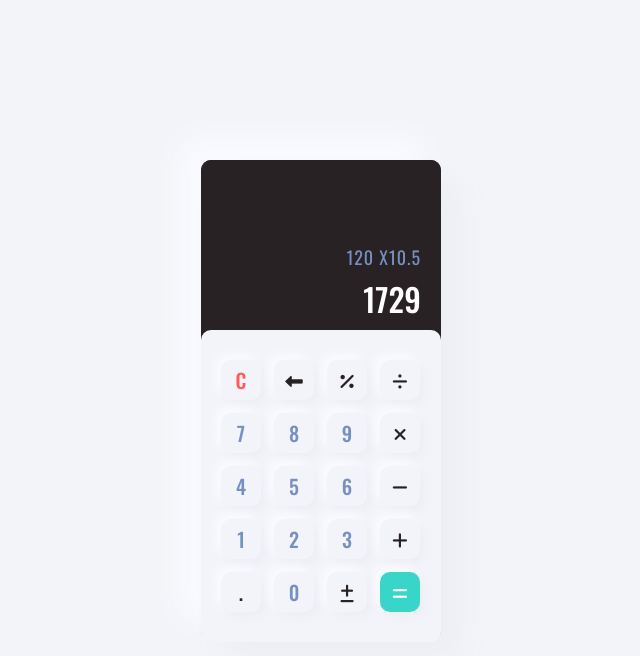
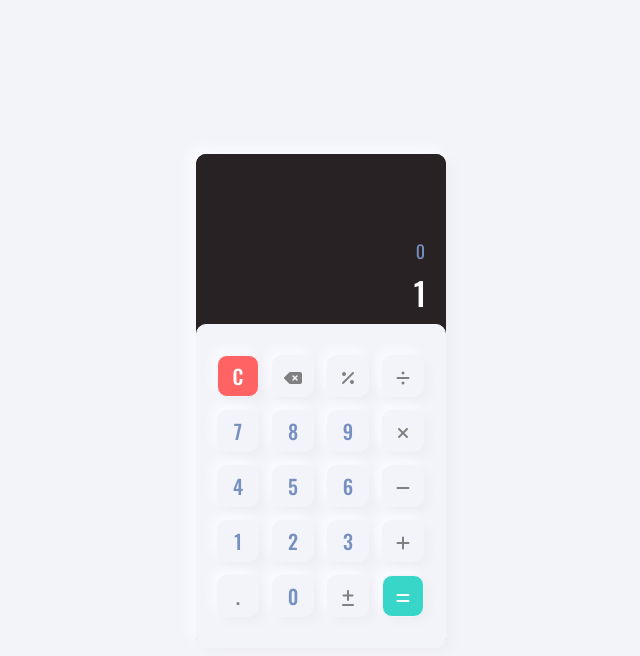
Before and after one commit to KhalidSaifullahFuad/calculator-with-js, a plain HTML site: page index.html in a window 1280 px wide. Shown: the whole page, without its empty margins (319-959 px from the left). Drawn offline with nearby package versions, Linux system fonts and the light colour scheme.

Commit message:
💄 Updated styles

```diff
--- a/index.html
+++ b/index.html
@@ -10,32 +10,33 @@
 <body>
     <div class="calculator">
         <div class="display">
-            <div class="expression">120<span> X</span>10.5</div>
-            <div class="result">1729</div>
+            <div class="expression">0</div>
+            <div class="result">1</div>
         </div>
         <div class="btn-grid">
             <div class="btn btn-clear">C</div>
-            <div class="btn btn-backspace"><span class="fas fa-long-arrow-alt-left fa-sm"></span></div>
-            <div class="btn"><span class="fas fa-percent fa-sm"></span></div>
-            <div class="btn"><span class="fas fa-divide fa-sm"></></div>
+            <div class="btn btn-backspace"><span class="fas fa-backspace fa-sm"></span></div>
+            <div class="btn operator"><span class="fas fa-percent fa-sm"></span></div>
+            <div class="btn operator"><span class="fas fa-divide fa-sm"></span></div>
             <div class="btn number">7</div>
             <div class="btn number">8</div>
             <div class="btn number">9</div>
-            <div class="btn"><span class="fas fa-times fa-sm"></span></div>
+            <div class="btn operator"><span class="fas fa-times fa-sm"></span></div>
             <div class="btn number">4</div>
             <div class="btn number">5</div>
             <div class="btn number">6</div>
-            <div class="btn"><span class="fas fa-minus fa-sm"></span></div>
+            <div class="btn operator"><span class="fas fa-minus fa-sm"></span></div>
             <div class="btn number">1</div>
             <div class="btn number">2</div>
             <div class="btn number">3</div>
-            <div class="btn"><span class="fas fa-plus fa-sm"></span></div>
-            <div class="btn">.</div>
+            <div class="btn operator"><span class="fas fa-plus fa-sm"></span></div>
+            <div class="btn decimal">.</div>
             <div class="btn number">0</div>
-            <div class="btn"><span class="fas fa-plus-minus fa-sm"></span></div>
+            <div class="btn operator"><span class="fas fa-plus-minus fa-sm"></span></div>
             <div class="btn btn-equal"><span class="fas fa-equals fa-sm"></span></div>
         </div>
     </div>
     <script src="https://kit.fontawesome.com/676310dc96.js" crossorigin="anonymous"></script>
+    <script src="./app.js"></script>
 </body>
 </html>
--- a/style.css
+++ b/style.css
@@ -23,16 +23,23 @@ body{
     align-items: center;
     justify-content: center;
     font-family: 'Oswald', sans-serif;
+    -ms-user-select: none;
+    -webkit-user-select: none;
+    user-select: none;
 }
 
 .calculator{
-    height: 480px;
-    width: 240px;
+    height: 492.5px;
+    width: 250px;
     border-radius: var(--corner-radius);
     background: var(--clr-display);
-    box-shadow: 20px 20px 30px var(--clr-shadow-1),
-                -20px -20px 30px var(--clr-shadow-2);
+    /* box-shadow: 20px 20px 30px var(--clr-shadow-1),
+                -20px -20px 30px var(--clr-shadow-2);    */
+    box-shadow: 6px 6px 12px var(--clr-shadow-1),
+                -6px -6px 12px var(--clr-shadow-2);
 }
+
+
 
 .display{
     background: var(--clr-display);
@@ -42,13 +49,13 @@ body{
     display: flex;
     flex-direction: column;
     justify-content: flex-end;
+    align-items: flex-end;
 }
 
 .expression{
     max-height: 115px;
     margin-top: 20px;
     padding-bottom: 5px;
-    text-align: end;
     overflow: auto;
     color: var(--clr-number);
     font-size: 18px;
@@ -70,6 +77,8 @@ body{
     padding:30px 20px;
     border-radius: var(--corner-radius);
     background: var(--clr-background);
+
+    border: 1px solid var(--clr-background);
 }
 
 .btn{
@@ -79,20 +88,21 @@ body{
     background: var(--clr-background);
     box-shadow: 5px 5px 10px #edeef3,
                 -5px -5px 10px #fafbff;
+    border: 1px solid var(--clr-background);
     line-height: 40px;
     text-align: center;
     font-size: 20px;
     font-weight: 500;
     color: var(--clr-display);
-}
-
-.btn:hover{
-    box-shadow: inset 5px 5px 10px #edeef3,
-                inset -5px -5px 10px #fafbff;
     cursor: pointer;
 }
 
-.number:hover{
+.btn:active{
+    box-shadow: inset 3.5px 3.5px 10px #edeef3,
+                inset -3.5px -3.5px 10px #fafbff;
+}
+
+.number:active{
     color: #456bb6;
 }
 
@@ -100,15 +110,33 @@ body{
     color: var(--clr-number);
 }
 
+.btn:not(.btn-clear,.btn-equal,.number){
+    color: gray;
+}
+
+.btn:not(.btn-clear,.btn-equal,.number):active{
+    color: var(--clr-display);
+}
+
 .btn-clear{
-    color: rgb(255, 91, 91);
+    background: #ff6363;
+    color: white;
+}
+
+.btn-clear:active{
+    box-shadow: inset 3.5px 3.5px 10px #d95454,
+                inset -3.5px -3.5px 10px #ff7272;
 }
 
 .btn-equal{
     background: var(--clr-green);
     color: white;
 }
-.btn-equal:hover{
-    box-shadow: inset 5px 5px 10px #30b6ab,
-                inset -5px -5px 10px #40f6e7;
+
+.btn-equal:active{
+    box-shadow: inset 3.5px 3.5px 10px #30b6ab,
+                inset -3.5px -3.5px 10px #40f6e7;
 }
+.fas{
+    font-size: 16px!important;
+}
```
